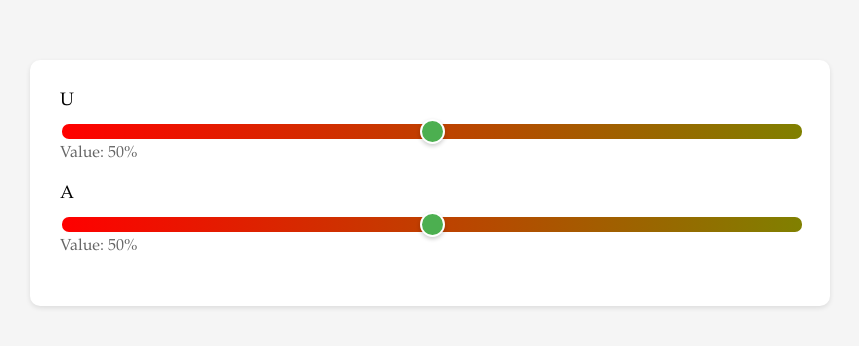
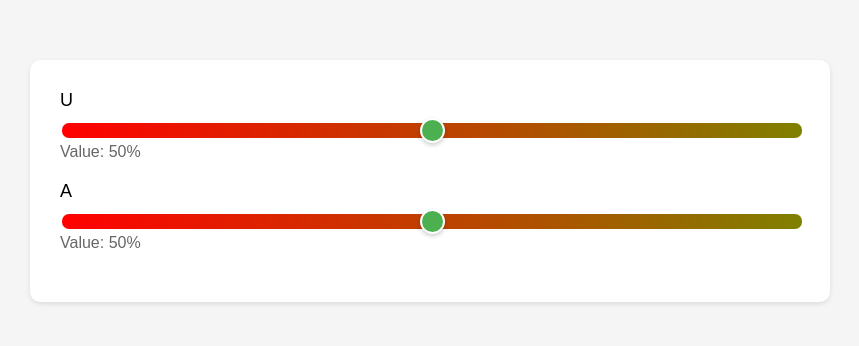
Before and after one commit to aniruddha-saha/us, a plain HTML site: page index.html in a window 1280 px wide. Shown: the full height of the page, 210-1069 px from the left. Drawn offline with Linux system fonts and the light colour scheme.

Commit message:
Update index.html

```diff
--- a/index.html
+++ b/index.html
@@ -6,7 +6,7 @@
     <title>Color Sliders</title>
     <style>
         body {
-            font-family: garamond, sans-serif;
+            font-family: Arial, sans-serif;
             max-width: 800px;
             margin: 40px auto;
             padding: 20px;
@@ -82,6 +82,12 @@
             const slider = document.getElementById(sliderId);
             const valueDisplay = document.getElementById(valueId);
 
+            // Load saved value from localStorage or use default (50)
+            const savedValue = localStorage.getItem(sliderId);
+            if (savedValue !== null) {
+                slider.value = savedValue;
+            }
+
             function updateValue() {
                 const value = slider.value;
                 valueDisplay.textContent = `Value: ${value}%`;
@@ -91,10 +97,13 @@
                 const green = Math.round(255 * value / 100);
 
                 slider.style.background = `linear-gradient(to right, rgb(255,0,0), rgb(${red},${green},0))`;
+
+                // Save value to localStorage
+                localStorage.setItem(sliderId, value);
             }
 
             slider.addEventListener('input', updateValue);
-            updateValue(); // Initial call to set the gradient
+            updateValue(); // Initial call to set the gradient and value
         }
 
         // Initialize both sliders
```
